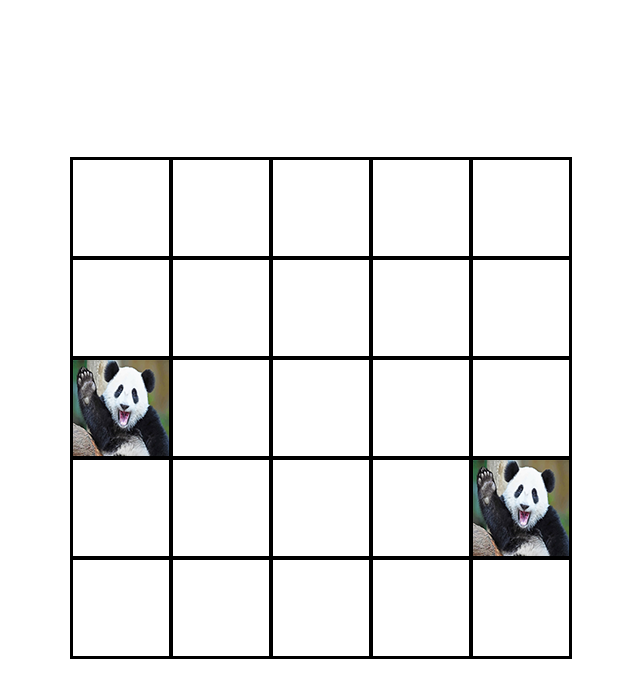
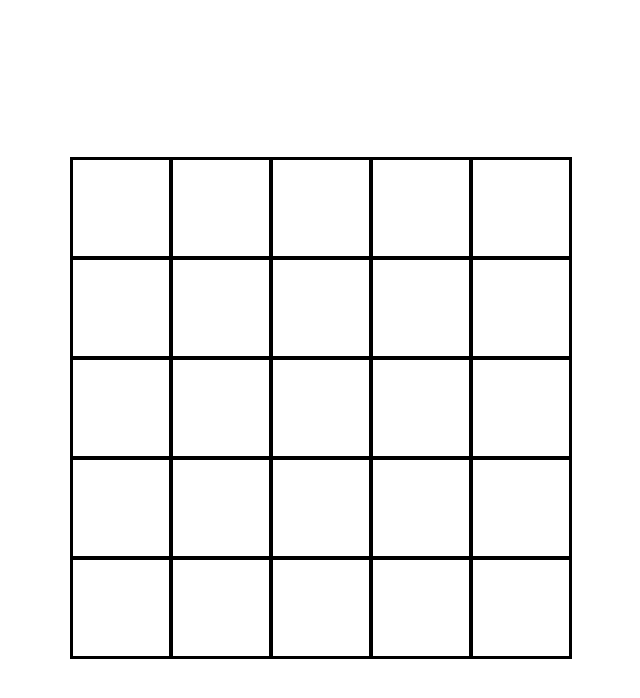
Before and after one commit to Karl-Hj/memory-game, a React (Vite) app: page / in a window 1280 px wide. Shown: the top 698 px of the page, without its empty margins (319-959 px from the left). Built offline with nearby package versions, Linux system fonts and the light colour scheme.

Commit message:
optimization
optimization

```diff
--- a/src/components/Cell.jsx
+++ b/src/components/Cell.jsx
@@ -1,8 +1,14 @@
-import { useRef } from "react";
+import { useEffect, useRef } from "react";
 
 export function Cell({ cell, id, setPoints, setWinningCondition }) {
   const cellRef = useRef(null);
 
+  //Adds class correct, if cell is true
+  useEffect(() => {
+    if (cell) {
+      cellRef.current.classList.add("correct");
+    }
+  }, [cell]);
   //Check if cell have class correct or not.
   function handleClick() {
     if (cell) {
@@ -22,13 +28,7 @@ export function Cell({ cell, id, setPoints, setWinningCondition }) {
 
   return (
     <div className="square" id={id}>
-      <div
-        className={`cells ${!cell ? "" : "correct"} `}
-        onClick={handleClick}
-        ref={cellRef}
-      >
-        {cell}
-      </div>
+      <div className={"cells cell"} onClick={handleClick} ref={cellRef}></div>
     </div>
   );
 }
--- a/src/index.css
+++ b/src/index.css
@@ -38,10 +38,9 @@
 .correct {
   height: 96px;
   width: 100px;
-  background: url("./pictures/happy-panda2.png");
-  /* animation-name: turn-around-away;
+  /* background: url("./pictures/happy-panda2.png"); */
+  animation-name: turn-around-away;
   animation-duration: 8s;
-  animation-iteration-count: 1; */
 }
 .active {
   height: 96px;
@@ -96,8 +95,9 @@
   margin-top: 2px;
 }
 
-/* @keyframes turn-around-away {
+@keyframes turn-around-away {
   0% {
+    pointer-events: none;
     background: url("./pictures/happy-panda2.png");
     transform: rotateY(0);
   }
@@ -110,4 +110,4 @@
     background: white;
     transform: rotateY(0.5turn);
   }
-} */
+}
```
